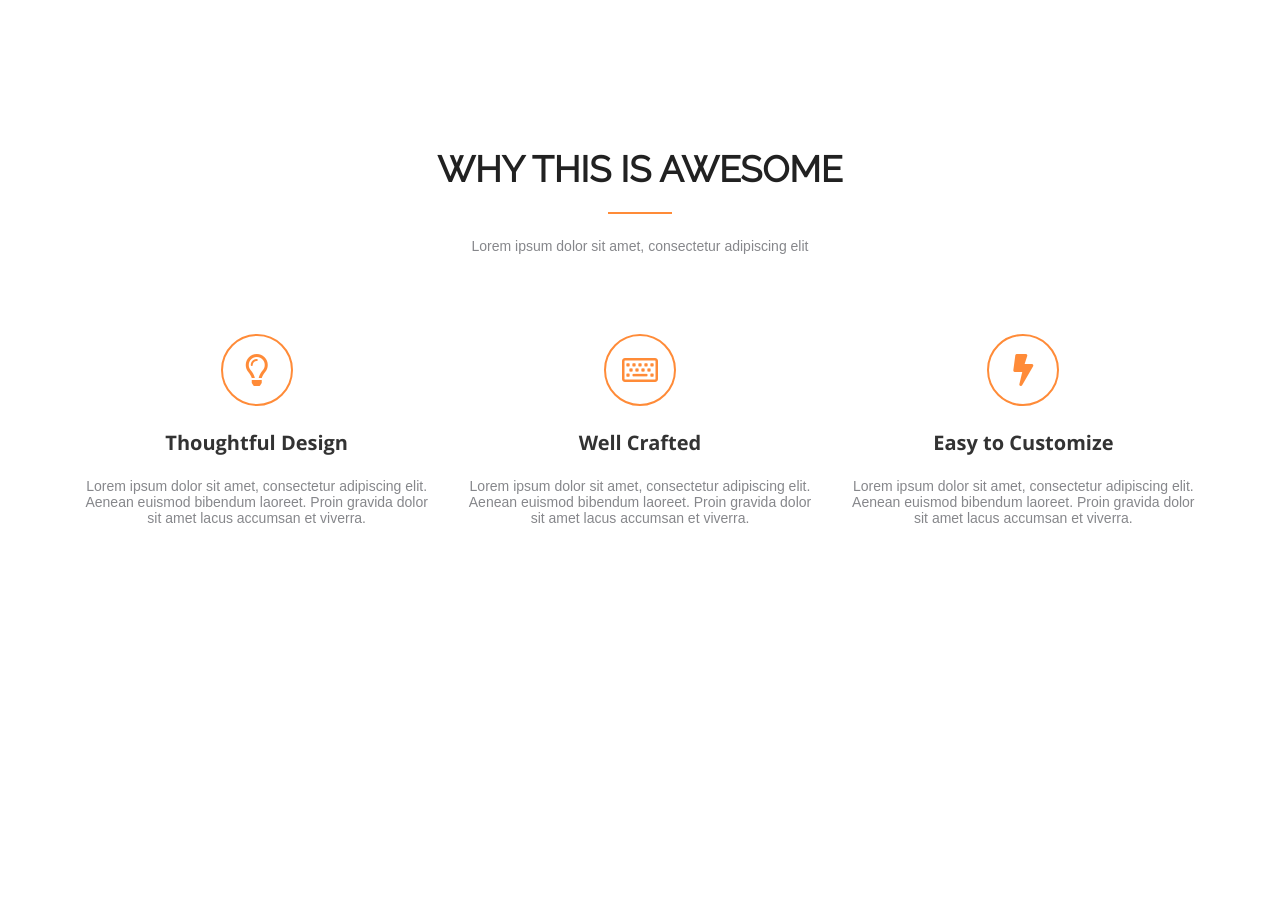
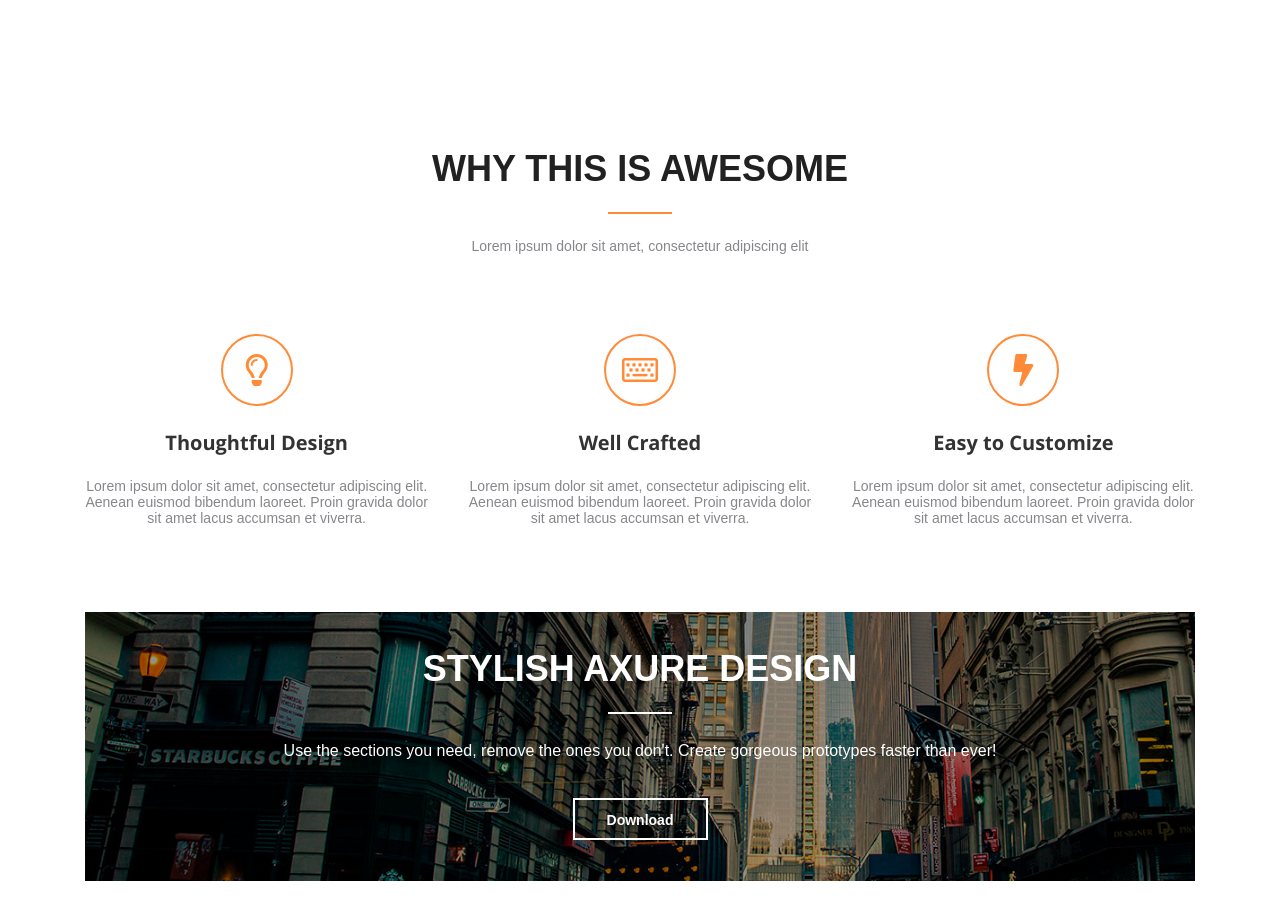
Before and after one commit to donald3309463/tms-html, a plain HTML site: page index.html in a window 1280 px wide. Before the commit the page ends 800 px from the top, so only its background shows below. Drawn offline with Linux system fonts and the light colour scheme; a web font is replaced by a local one.

Commit message:
index,stlyles,fonts,h2, block "AWESOME", block FON

```diff
--- a/assets/style/Fonts.css
+++ b/assets/style/Fonts.css
@@ -52,3 +52,39 @@
     src: local('Open Sans Bold'), local('OpenSans-Bold'), url(https://fonts.gstatic.com/s/opensans/v17/mem5YaGs126MiZpBA-UN7rgOUuhp.woff2) format('woff2');
     unicode-range: U+0000-00FF, U+0131, U+0152-0153, U+02BB-02BC, U+02C6, U+02DA, U+02DC, U+2000-206F, U+2074, U+20AC, U+2122, U+2191, U+2193, U+2212, U+2215, U+FEFF, U+FFFD;
 }
+/* latin-ext */
+@font-face {
+    font-family: 'Raleway';
+    font-style: normal;
+    font-weight: 300;
+    font-display: swap;
+    src: local('Raleway Light'), local('Raleway-Light'), url(https://fonts.gstatic.com/s/raleway/v14/1Ptrg8zYS_SKggPNwIYqWqhPAMif.woff2) format('woff2');
+    unicode-range: U+0100-024F, U+0259, U+1E00-1EFF, U+2020, U+20A0-20AB, U+20AD-20CF, U+2113, U+2C60-2C7F, U+A720-A7FF;
+}
+/* latin */
+@font-face {
+    font-family: 'Raleway';
+    font-style: normal;
+    font-weight: 300;
+    font-display: swap;
+    src: local('Raleway Light'), local('Raleway-Light'), url(https://fonts.gstatic.com/s/raleway/v14/1Ptrg8zYS_SKggPNwIYqWqZPAA.woff2) format('woff2');
+    unicode-range: U+0000-00FF, U+0131, U+0152-0153, U+02BB-02BC, U+02C6, U+02DA, U+02DC, U+2000-206F, U+2074, U+20AC, U+2122, U+2191, U+2193, U+2212, U+2215, U+FEFF, U+FFFD;
+}
+/* latin-ext */
+@font-face {
+    font-family: 'Raleway';
+    font-style: normal;
+    font-weight: 600;
+    font-display: swap;
+    src: local('Raleway SemiBold'), local('Raleway-SemiBold'), url(https://fonts.gstatic.com/s/raleway/v14/1Ptrg8zYS_SKggPNwPIsWqhPAMif.woff2) format('woff2');
+    unicode-range: U+0100-024F, U+0259, U+1E00-1EFF, U+2020, U+20A0-20AB, U+20AD-20CF, U+2113, U+2C60-2C7F, U+A720-A7FF;
+}
+/* latin */
+@font-face {
+    font-family: 'Raleway';
+    font-style: normal;
+    font-weight: 600;
+    font-display: swap;
+    src: local('Raleway SemiBold'), local('Raleway-SemiBold'), url(https://fonts.gstatic.com/s/raleway/v14/1Ptrg8zYS_SKggPNwPIsWqZPAA.woff2) format('woff2');
+    unicode-range: U+0000-00FF, U+0131, U+0152-0153, U+02BB-02BC, U+02C6, U+02DA, U+02DC, U+2000-206F, U+2074, U+20AC, U+2122, U+2191, U+2193, U+2212, U+2215, U+FEFF, U+FFFD;
+}
--- a/assets/style/style.css
+++ b/assets/style/style.css
@@ -2,6 +2,7 @@
 
 :root {
     --primary-color: #ff8b38;
+    --secondary-color: #ffffff;
 }
 
 * {
@@ -40,7 +41,7 @@ h2._left {
     text-align: left;
 }
 
-h2._left: after {
+h2._left:after {
     margin: 0;
 }
 
@@ -48,14 +49,26 @@ h2._white {
     color: #ffffff;
 }
 
-h2._white: after {
-    backgraound-color: #ffffff;
+h2._white:after {
+    content: '';
+    display: block;
+    width: 64px;
+    height: 2px;
+    background-color: #ffffff;
+    margin: 22px auto 0;
 }
 
 .container {
     max-width: 1110px;
     margin: 0 auto;
     padding: 110px 0px;
+}
+.container2 {
+    max-width: 1110px;
+    max-height: 360px;
+    margin: 0 auto;
+    padding-bottom: 38px;
+    padding-top: 6px;
 }
 
 .row {
@@ -72,6 +85,14 @@ h2._white: after {
 .benefit__p {
     margin-bottom: 80px;
 }
+.benefit__pwhite {
+    margin-bottom: 38px;
+    padding-top: 4px;
+    font-weight: 300;
+    font-size: 16px;
+    font-family:'Raleway', sans-serif;
+    color: #ffffff;
+}
 
 .benefit__image-wrap {
     display: inline-flex;
@@ -82,7 +103,15 @@ h2._white: after {
     align-items: center;
     justify-content: center;
     border-radius: 50%;
-
+}
+.benefit__image-wrapwhite {
+    display: inline-flex;
+    width: 131px;
+    height: 38px;
+    margin-bottom: 3px;
+    border: 2px solid var(--secondary-color);
+    align-items: center;
+    justify-content: center;
 }
 .benefit__image  {
     color: var(--primary-color);
@@ -92,3 +121,18 @@ h2._white: after {
 .benefit__h3 {
     margin-bottom: 22px;
 }
+
+.benefit__h3white {
+    margin-bottom: 12px;
+    font-size:14px;
+    font-weight: 600;
+    font-family:'Raleway', sans-serif;
+    color: #ffffff;
+}
+.black {
+    background-color: rgba(0, 0, 0, .4)
+}
+.imagefon {
+    background: url(../images/fon1.jpg);
+    background-size: cover;
+}
--- a/index.html
+++ b/index.html
@@ -33,6 +33,15 @@
             <p class="benefit__p">Lorem ipsum dolor sit amet, consectetur adipiscing elit. Aenean euismod bibendum laoreet. Proin gravida dolor sit amet lacus accumsan et viverra.</p>
         </div>
   </div>
-</div>
+  <div class="benefit container2 "</div>
+  <div class="imagefon">
+  <div class="benefit container2 black" </div>
+    <h2 class="_white">STYLISH AXURE DESIGN</h2>
+    <p class="benefit__pwhite">Use the sections you need, remove the ones you don't.  Create gorgeous prototypes faster than ever!</p>
+        <div  class="benefit__image-wrapwhite">
+            <h3 class="benefit__h3white">Download</h3>
+        </div>
+  </div>
+  </div>
 </body>
 </html>
```
Also changed, not shown: assets/images/fon1.jpg (added).
